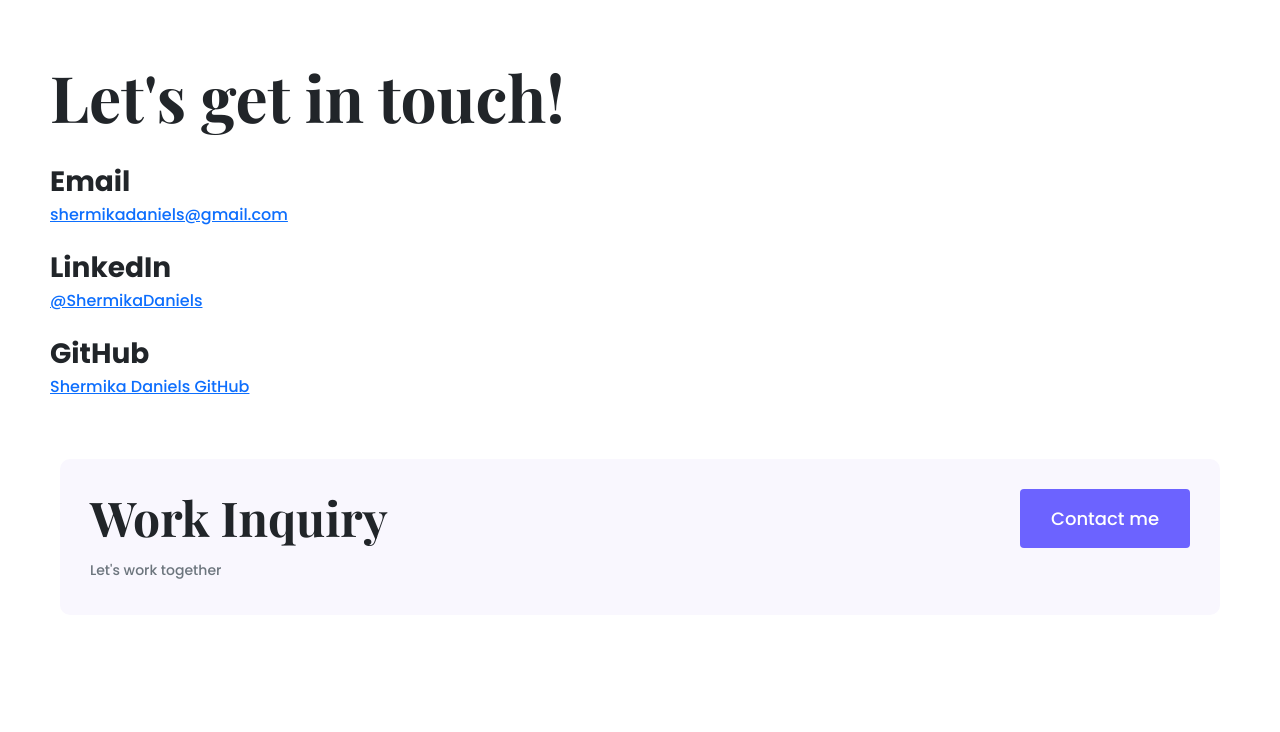
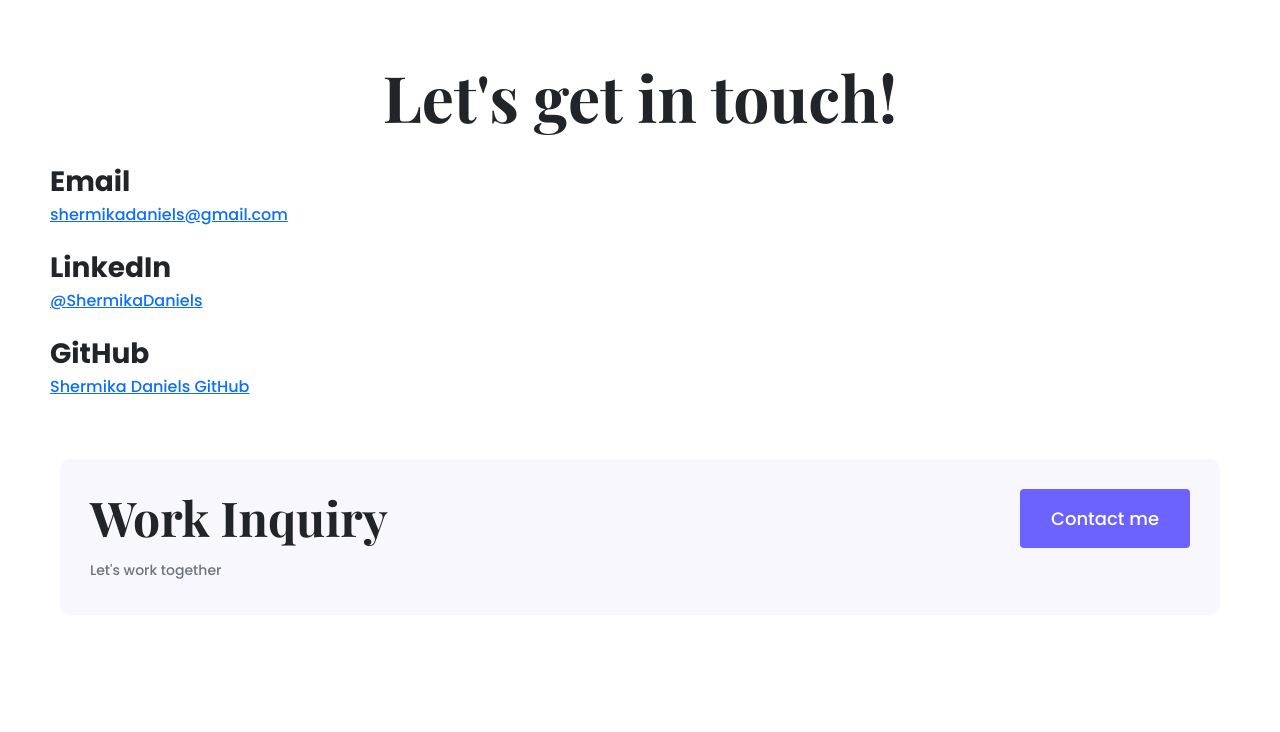
Before and after one commit to ShermikaDaniels/Portfolio-Project, a plain HTML site: page contact.html in a window 1280 px wide. Shown: the part 65-797 px from the top of the page. Drawn offline with nearby package versions, Linux system fonts and the light colour scheme.

Commit message:
header change

```diff
--- a/contact.html
+++ b/contact.html
@@ -55,7 +55,7 @@
     </div>
     <div class="content-container">
       <div class="content">
-        <h1 class="mb-4">Let's get in touch!</h1>
+        <h1 class="mb-4"><center>Let's get in touch!</center></h1>
         <h3>Email</h3>
         <a
           href="mailto:shermikadaniels@gmail.com"
```
Also changed, not shown: work.html (+1 -1 lines).
